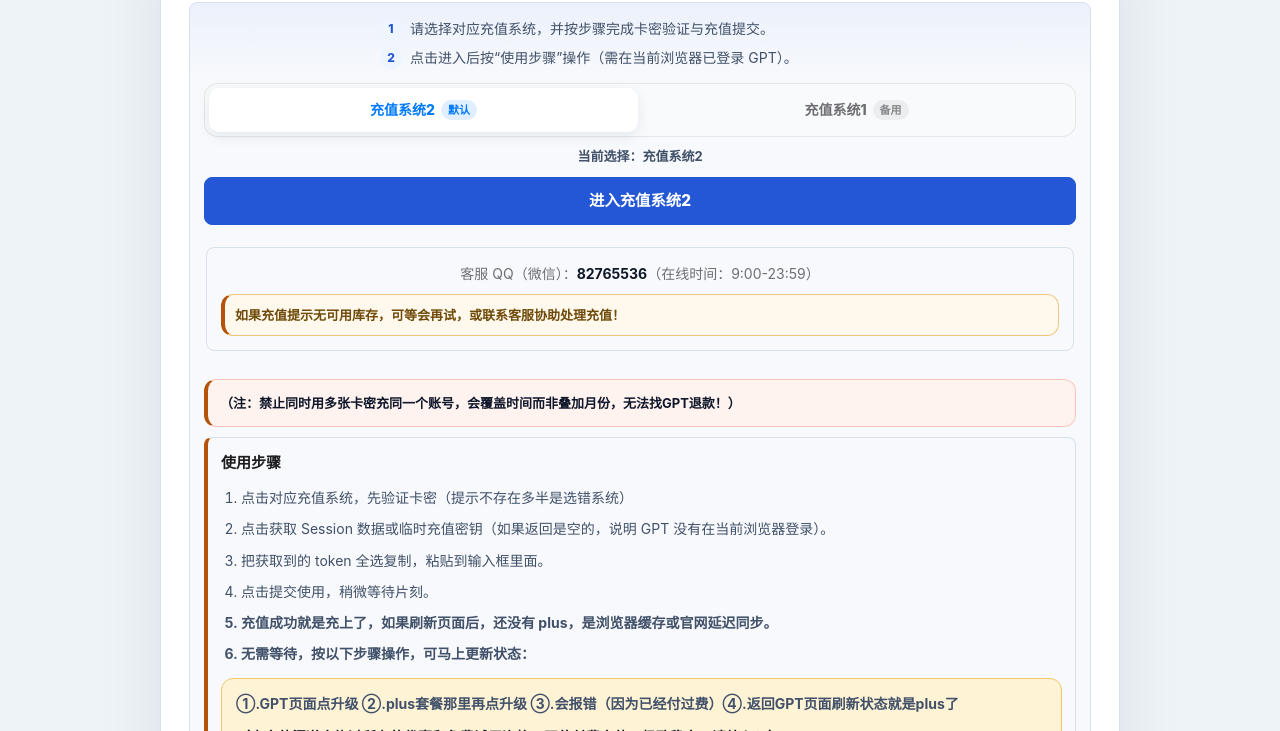
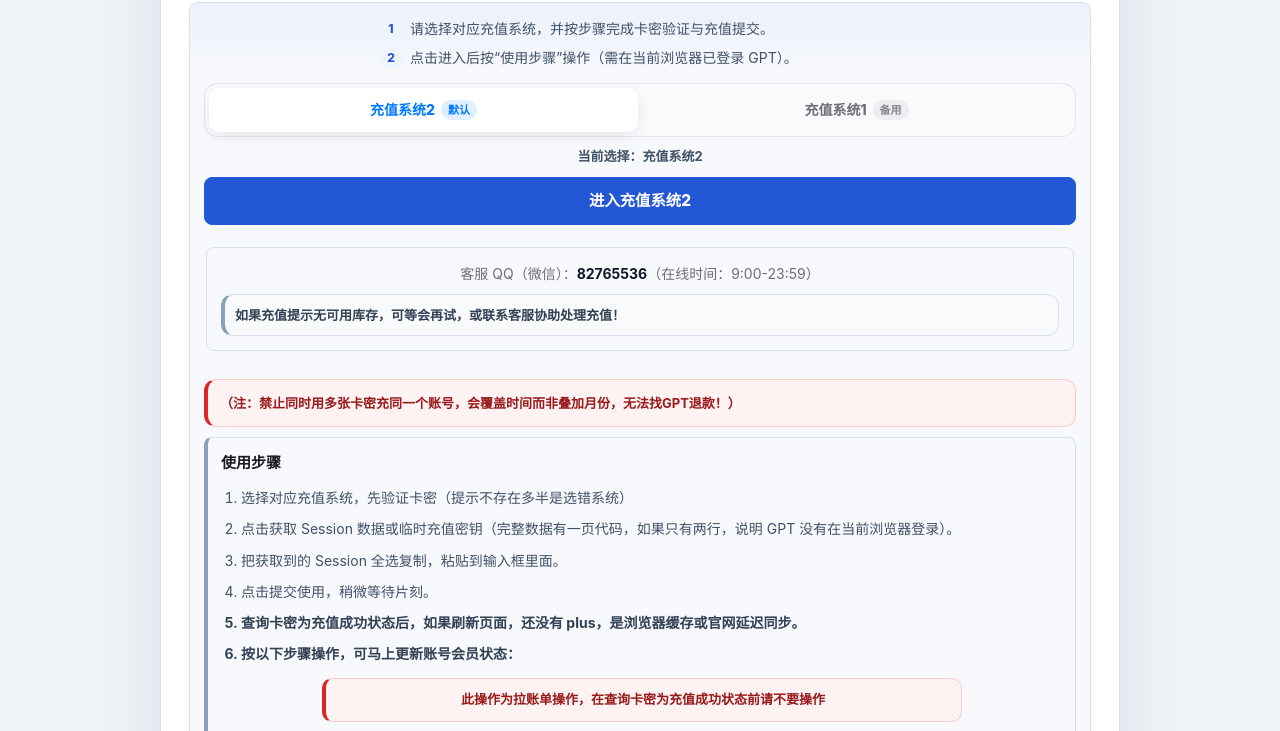
Before and after one commit to lsw116/linlin, a plain HTML site: page 5.html in a window 1280 px wide. Shown: the part 193-924 px from the top of the page. Drawn offline with Linux system fonts and the light colour scheme.

Commit message:
Sync 5.html page updates

```diff
--- a/5.html
+++ b/5.html
@@ -26,14 +26,14 @@
       --radius-sm: 14px;
       --radius-xs: 10px;
 
-      --focus-bg:#fff8e8;
-      --focus-bg-2:#fff3d6;
-      --focus-border:#f3c66a;
-      --focus-text:#8a5a00;
+      --focus-bg:#f8fafc;
+      --focus-bg-2:#ffffff;
+      --focus-border:#d8e1ed;
+      --focus-text:#334155;
 
-      --danger-bg:#fff1f0;
-      --danger-border:#ffb8b2;
-      --danger-text:#c62828;
+      --danger-bg:#fef2f2;
+      --danger-border:#fecaca;
+      --danger-text:#b91c1c;
     }
 
     *{
@@ -454,6 +454,25 @@
       margin:8px 0 0;
     }
 
+    .bill-query-warning{
+      max-width:640px;
+      margin:12px auto 0;
+      padding:10px 12px;
+      border-radius:10px;
+      background:var(--danger-bg);
+      border:1px solid var(--danger-border);
+      border-left:4px solid var(--danger-text);
+      color:var(--danger-text);
+      font-size:13px;
+      font-weight:850;
+      line-height:1.65;
+      text-align:center;
+    }
+
+    .bill-query-warning span{
+      display:inline;
+    }
+
     .focus-text{
       margin-top:12px;
       padding:12px 14px;
@@ -630,6 +649,66 @@
       border-style:solid !important;
     }
 
+    .system-choice-page .stock-tip,
+    .system-choice-page .focus-block,
+    .system-choice-page .focus-text{
+      background:#f8fafc !important;
+      border-color:#d8e1ed !important;
+      border-left-color:#8aa0bd !important;
+      color:#334155 !important;
+    }
+
+    body.system-choice-page .stock-tip,
+    body.system-choice-page .focus-block,
+    body.system-choice-page .focus-text{
+      border-left-color:#8aa0bd !important;
+    }
+
+    .system-choice-page .focus-text{
+      background:#ffffff !important;
+    }
+
+    .system-choice-page .focus-block{
+      box-shadow:none !important;
+    }
+
+    .system-choice-page .focus-item{
+      color:#334155 !important;
+    }
+
+    .system-choice-page .focus-warning,
+    .system-choice-page .focus-hint,
+    .system-choice-page .bill-query-warning{
+      background:#fef2f2 !important;
+      border-color:#fecaca !important;
+      border-left-color:#dc2626 !important;
+      color:#991b1b !important;
+    }
+
+    body.system-choice-page .focus-warning,
+    body.system-choice-page .focus-hint,
+    body.system-choice-page .bill-query-warning{
+      border-left-color:#dc2626 !important;
+    }
+
+    .system-choice-page .bill-query-warning{
+      text-align:center !important;
+    }
+
+    body.system-choice-page .focus-warning strong{
+      color:#991b1b !important;
+    }
+
+    .system-choice-page .focus-hint .hint-title{
+      color:#b91c1c !important;
+    }
+
+    .system-choice-page .focus-mono{
+      background:#fff7f7 !important;
+      border-color:#fecaca !important;
+      color:#334155 !important;
+    }
+
     @media (max-width:640px){
       body.system-choice-page{
         padding-top:92px !important;
@@ -667,6 +746,10 @@
         min-height:38px !important;
         padding:0 10px !important;
         font-size:.84rem !important;
+      }
+
+      .bill-query-warning span{
+        display:block;
       }
     }
 
@@ -755,13 +838,15 @@
             <div class="steps-title">使用步骤</div>
 
             <ol class="steps">
-              <li>点击对应充值系统，先验证卡密（提示不存在多半是选错系统）</li>
-              <li>点击获取 Session 数据或临时充值密钥（如果返回是空的，说明 GPT 没有在当前浏览器登录）。</li>
-              <li>把获取到的 token 全选复制，粘贴到输入框里面。</li>
+              <li>选择对应充值系统，先验证卡密（提示不存在多半是选错系统）</li>
+              <li>点击获取 Session 数据或临时充值密钥（完整数据有一页代码，如果只有两行，说明 GPT 没有在当前浏览器登录）。</li>
+              <li>把获取到的 Session 全选复制，粘贴到输入框里面。</li>
               <li>点击提交使用，稍微等待片刻。</li>
-              <li class="focus-item">充值成功就是充上了，如果刷新页面后，还没有 plus，是浏览器缓存或官网延迟同步。</li>
-              <li class="focus-item">无需等待，按以下步骤操作，可马上更新状态：</li>
+              <li class="focus-item">查询卡密为充值成功状态后，如果刷新页面，还没有 plus，是浏览器缓存或官网延迟同步。</li>
+              <li class="focus-item">按以下步骤操作，可马上更新账号会员状态：</li>
             </ol>
+
+            <div class="bill-query-warning"><span>此操作为拉账单操作，</span><span>在查询卡密为充值成功状态前请不要操作</span></div>
 
             <div class="extra-text focus-text">
               <p>①.GPT页面点升级 ②.plus套餐那里再点升级 ③.会报错（因为已经付过费）④.返回GPT页面刷新状态就是plus了</p>
```
